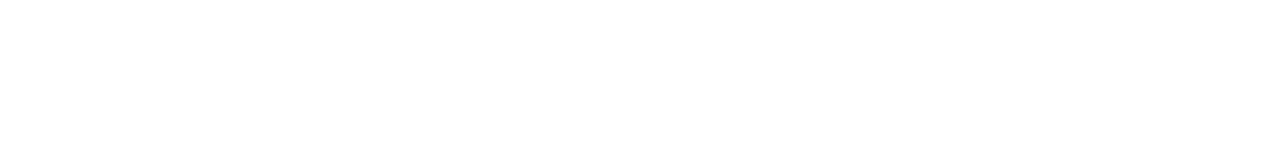
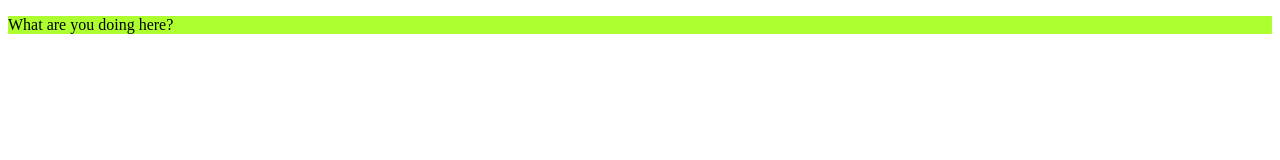
Before and after one commit to ellainatrouble/GIT_COMANDOS, a plain HTML site: page index.html in a window 1280 px wide. Drawn offline with Linux system fonts and the light colour scheme.

Commit message:
cambios css

```diff
--- a/index.html
+++ b/index.html
@@ -1,13 +1,16 @@
 <!DOCTYPE html>
 <HTML>
-    <title>
 
-    </title>
     <head>
+        <title>
+            ysl
+        </title>
+        <link rel="stylesheet" href="style.css">
 
     </head>
     <body>
-        <div class="container"> </div>
-        <p></p>
+        <div class="container">
+        <p>What are you doing here?</p>
+    </div>
     </body>
 </HTML>
--- /dev/null
+++ b/style.css
@@ -0,0 +1,4 @@
+.container{
+    background-color: greenyellow;
+    border:purple;
+}
```
